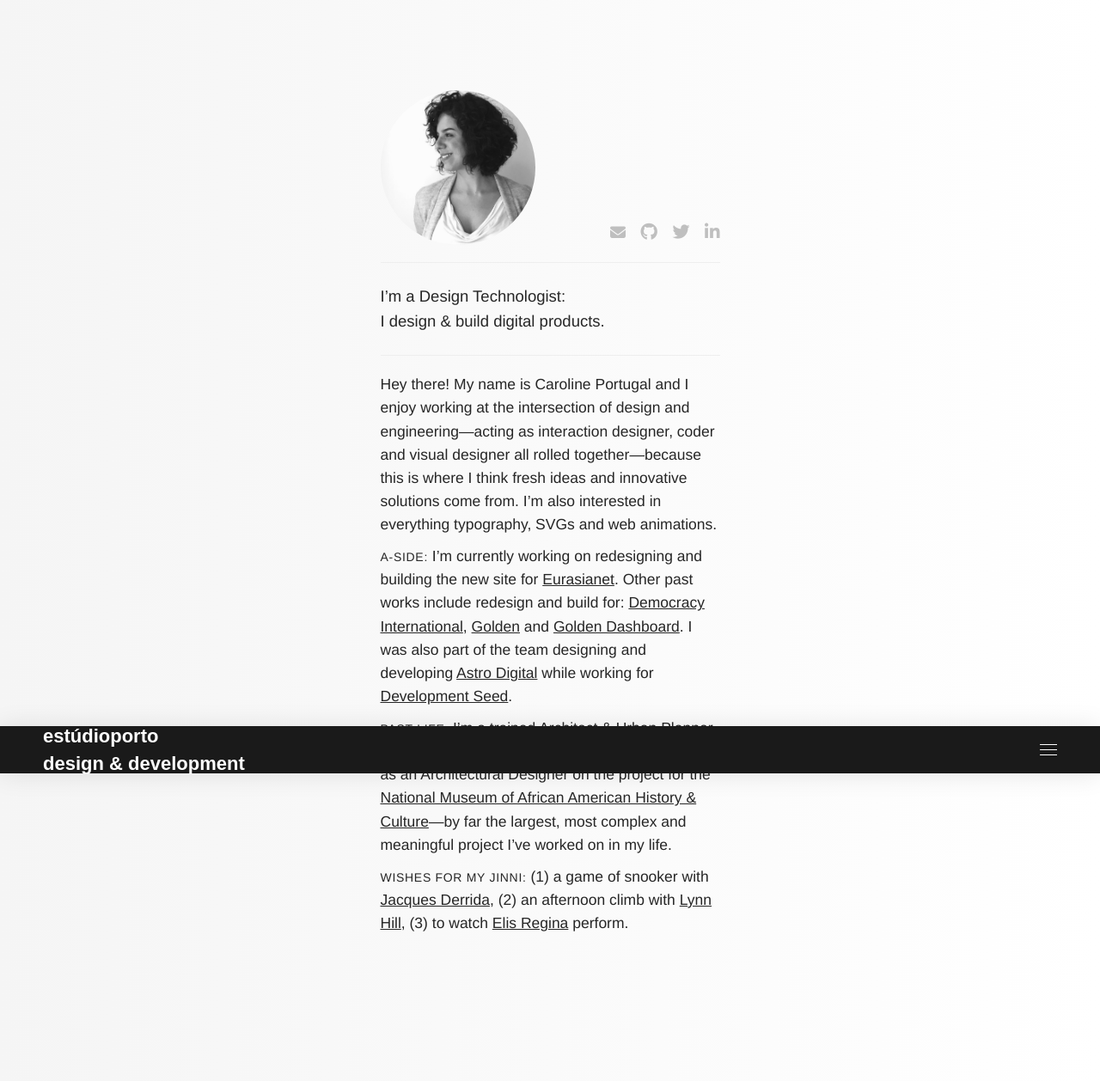
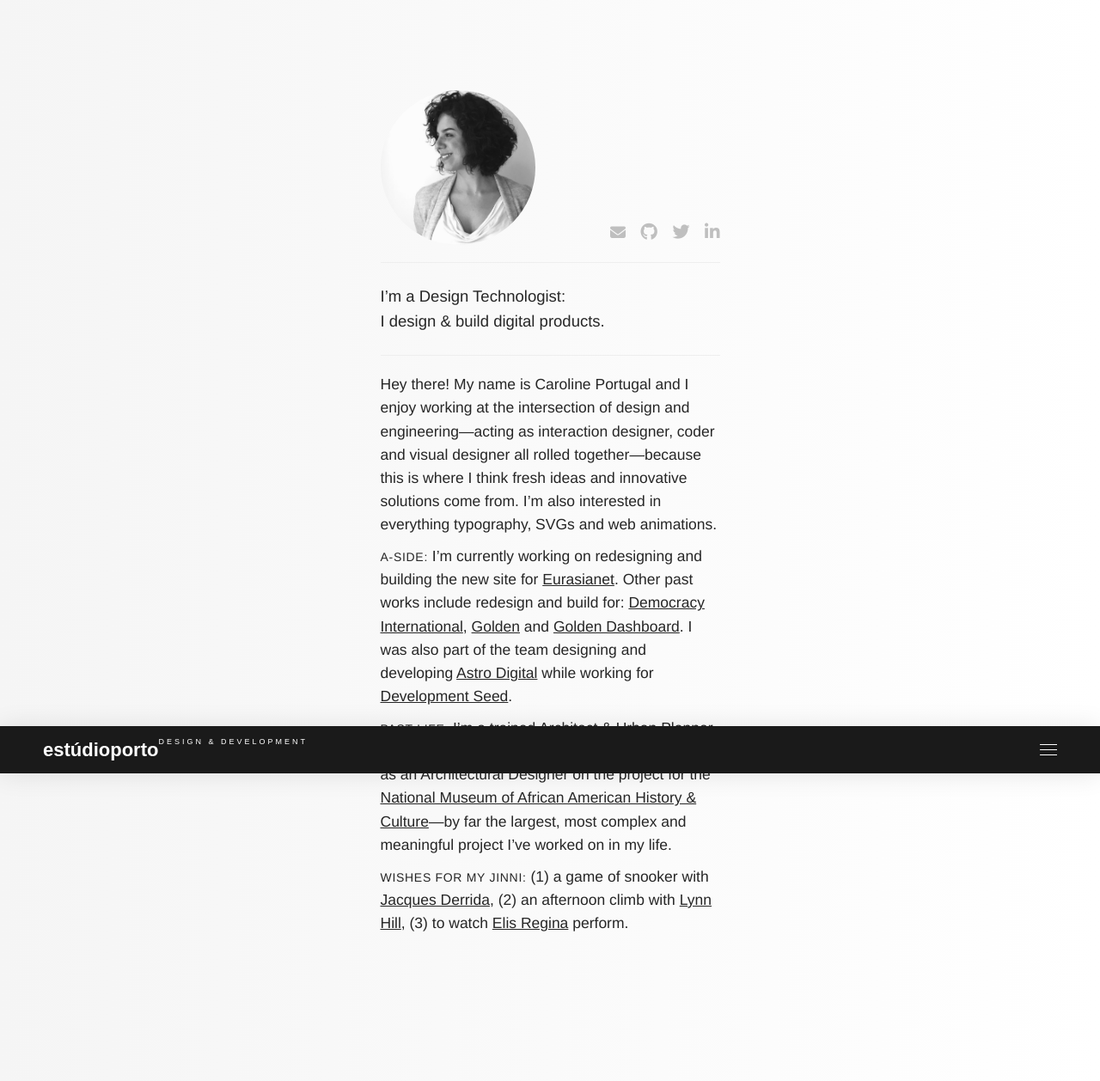
Before and after one commit to carolineportugal/estudioporto, a Jekyll site: the page built from about/index.html, in a window 1280 px wide. Shown: the whole page at 86% size. Built offline with Jekyll 4.4.1, drawn with Linux system fonts in a browser that asks for light colours; nearby versions of some CDN libraries; some web fonts are replaced.

Commit message:
updates nav markup

```diff
--- a/_includes/nav.html
+++ b/_includes/nav.html
@@ -3,9 +3,9 @@
   <h1 class="hidden-body-name">Navigation</h1>
 
   <div class="nav-wrapper">
-    <a href="{{ site.baseurl }}/" class="title">
-      <div>estúdioporto</div>
-      <div>design & development</div>
+    <a href="{{ site.baseurl }}/" class="title-wrapper">
+      <div class="title">estúdioporto</div>
+      <div class="subtitle">design & development</div>
     </a>
     <a href="#" class="menu">
       <div></div>
--- a/_sass/_nav.scss
+++ b/_sass/_nav.scss
@@ -17,13 +17,18 @@ nav{
     width:100%;
   }
 
-  a.title{
+  a.title-wrapper{
     color:#fff;
     font-size:22px;
     @include gitan-bold();
     text-decoration: none;
+    display: flex;
 
-    span{
+    .title{
+
+    }
+
+    .subtitle{
       font-size:9px;
       @include gitan-regular();
       text-transform: uppercase;
```
